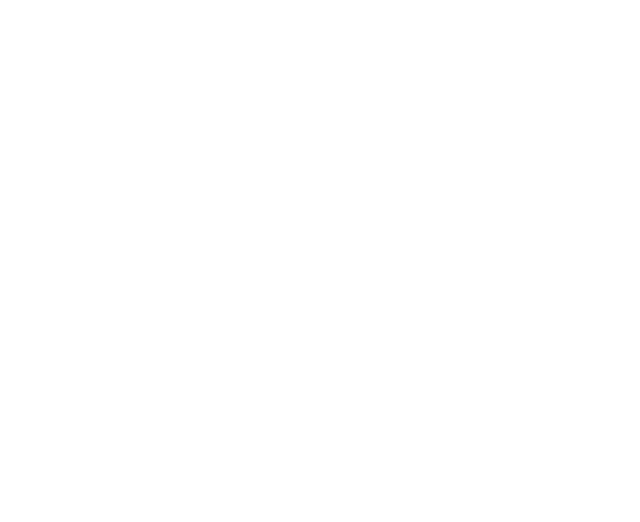
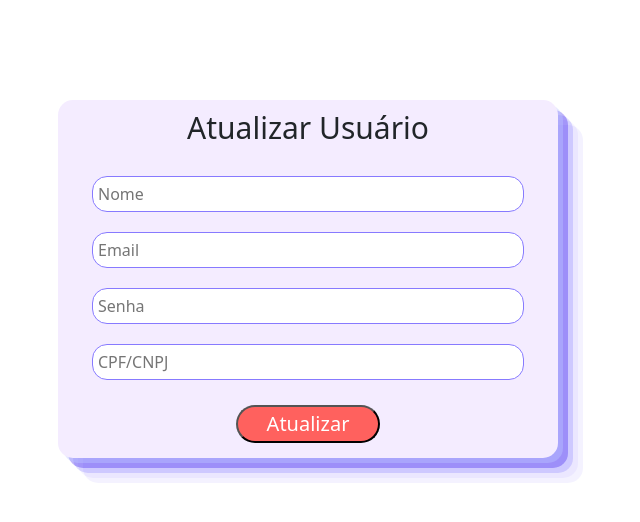
Before and after one commit to aamekst/react_teste, a React (Create React App) app: page /atualizar_user/1 in a window 1280 px wide. Before the commit this address had no page. Shown: the top 522 px of the page, without its empty margins (332-972 px from the left). Built offline with nearby package versions, Linux system fonts and the light colour scheme; no server answers.

Commit message:
'lista_todos_user'

```diff
--- a/package.json
+++ b/package.json
@@ -6,11 +6,12 @@
     "@testing-library/jest-dom": "^5.17.0",
     "@testing-library/react": "^13.4.0",
     "@testing-library/user-event": "^13.5.0",
+    "bootstrap": "^5.3.3",
     "i": "^0.3.7",
     "npm": "^10.9.0",
     "react": "^18.3.1",
     "react-dom": "^18.3.1",
-    "react-router-dom": "^6.26.2",
+    "react-router-dom": "^6.27.0",
     "react-scripts": "5.0.1",
     "web-vitals": "^2.1.4"
   },
--- a/src/App.js
+++ b/src/App.js
@@ -1,9 +1,12 @@
 import logo from './logo.svg';
 import './App.css';
-import CadastroUser from './components/CadastroUser';
+import CadastroUser from './components/user/CadastroUser';
+import 'bootstrap/dist/css/bootstrap.min.css';
+
 
 function App() {
   return (
+
     <div >
       <h2 id="title">Cidade de SP pode ter novo recorde de calor do ano nesta quarta,<br/> com máxima de 36°C</h2>
       Índice supera os 35°C registrados nesta terça (24), maior temperatura do ano até agora, segundo dados do Instituo Nacional de Meteorologia (Inmet).
--- a/src/components/CadastroUser.css
+++ b/src/components/user/AtualizarUser.css
@@ -1,5 +1,5 @@
-#formulario{
-    background-color: rgb(215, 240, 253);
+#formu{
+    background-color: #f4ecff;
     max-width: 500px;
     margin: 0 auto;
     padding: 10px;
@@ -8,10 +8,15 @@
     margin-top: 100px;
     box-shadow: rgba(188, 198, 255, 0.4) 5px 5px, rgba(43, 9, 236, 0.3) 10px 10px, rgba(92, 80, 255, 0.2) 15px 15px, rgba(158, 133, 248, 0.1) 20px 20px, rgba(42, 7, 245, 0.05) 25px 25px;
 
-
 }
 h1{
     text-align: center;
+    font-size: 30px;
+    margin-bottom: 30px;
+}
+
+body{
+    background-color: white;
 }
 
 input[type=text], select{
@@ -36,13 +41,15 @@ input[type=password], select{
     margin-bottom: 20px;
 }
 
-input[type=submit], select{
+button[type=submit], select{
     width: 30%;
     padding: 5px;
-    background-color: rgb(75, 1, 136);
+    background-color: #ff615e;
     color: white;
     border-radius: 20px;
     margin: 5px;
+    padding: 2px;
+    font-size: 20px;
     border-color: black;
 
 }
--- /dev/null
+++ b/src/components/user/AtualizarUser.js
@@ -0,0 +1,87 @@
+import React, { useState, useEffect } from 'react';
+import { useNavigate, useParams } from 'react-router-dom';
+import './AtualizarUser.css';
+
+function AtualizarUser() {
+    const [user, setUser] = useState({
+        name: '',
+        email: '',
+        password: '',
+        cpfcnpj: ''
+    });
+
+    const { id } = useParams(); // Obtém o ID do usuário da URL
+    const navigate = useNavigate();
+
+    // Função para buscar o usuário existente
+    useEffect(() => {
+        const fetchUser = async () => {
+            const response = await fetch(`http://localhost:8000/api/users/buscar/${id}`);
+            const data = await response.json();
+            setUser(data);
+        };
+
+        fetchUser().catch(error => console.error('Erro ao buscar o usuário:', error));
+    }, [id]);
+
+    // Função para atualizar o usuário
+    const updateUser = async (e) => {
+        e.preventDefault();
+
+        const response = await fetch(`http://localhost:8000/api/users/atualiza/${id}`, {
+            method: 'PUT',
+            headers: {
+                'Content-Type': 'application/json',
+            },
+            body: JSON.stringify(user)
+        });
+
+        if (response.ok) {
+            // Exibe um alerta de sucesso
+            window.alert('Usuário atualizado com sucesso!');
+            navigate('/listar_user'); // Redireciona após a atualização
+        } else {
+            console.error('Erro ao atualizar usuário:', response.status);
+            window.alert('Erro ao atualizar usuário. Tente novamente.');
+        }
+    };
+
+    return (
+        <div id="formu">
+            <h1>Atualizar Usuário</h1>
+            <form onSubmit={updateUser}>
+                <input
+                    type="text"
+                    placeholder="Nome"
+                    value={user.name}
+                    onChange={e => setUser({ ...user, name: e.target.value })}
+                    required
+                />
+                <input
+                    type="email"
+                    placeholder="Email"
+                    value={user.email}
+                    onChange={e => setUser({ ...user, email: e.target.value })}
+                    required
+                />
+                <input
+                    type="password"
+                    placeholder="Senha"
+                    value={user.password}
+                    onChange={e => setUser({ ...user, password: e.target.value })}
+                    required
+                />
+                <input
+                    type="text"
+                    placeholder="CPF/CNPJ"
+                    value={user.cpfcnpj}
+                    onChange={e => setUser({ ...user, cpfcnpj: e.target.value })}
+                    required
+                />
+                <button type="submit">Atualizar</button>
+            </form>
+        </div>
+    );
+}
+
+export default AtualizarUser;
--- /dev/null
+++ b/src/components/user/CadastroUser.css
@@ -0,0 +1,58 @@
+#formulario{
+    background-color: rgb(215, 240, 253);
+    max-width: 500px;
+    margin: 0 auto;
+    padding: 10px;
+    border-radius: 15px;
+    text-align: center;
+    margin-top: 100px;
+    box-shadow: rgba(188, 198, 255, 0.4) 5px 5px, rgba(43, 9, 236, 0.3) 10px 10px, rgba(92, 80, 255, 0.2) 15px 15px, rgba(158, 133, 248, 0.1) 20px 20px, rgba(42, 7, 245, 0.05) 25px 25px;
+
+}
+h1{
+    text-align: center;
+}
+
+body{
+    background-color: white;
+}
+
+input[type=text], select{
+    width: 90%;
+    border-radius: 15px;
+    border: 1px solid rgb(135, 122, 255);
+    padding: 5px;
+    margin-bottom: 20px;
+}
+input[type=email], select{
+    width: 90%;
+    border-radius: 15px;
+    border: 1px solid rgb(135, 122, 255);
+    padding: 5px;
+    margin-bottom: 20px;
+}
+input[type=password], select{
+    width: 90%;
+    border-radius: 15px;
+    padding: 5px;
+    border: 1px solid rgb(135, 122, 255);
+    margin-bottom: 20px;
+}
+
+input[type=submit], select{
+    width: 30%;
+    padding: 5px;
+    background-color: rgb(75, 1, 136);
+    color: white;
+    border-radius: 20px;
+    margin: 5px;
+    border-color: black;
+
+}
+
+label {
+    display: block; /* Alinha as labels à esquerda */
+    text-align: left; /* Alinha o texto à esquerda */
+    margin-left: 22px;
+    margin-bottom: 5px; /* Espaçamento entre a label e o input */
+}
--- /dev/null
+++ b/src/components/user/ConsultarUser.css
@@ -0,0 +1,55 @@
+.c-card {
+    padding: 0.5rem;
+    margin: 2.5rem;
+    background-color: white;
+    box-shadow: rgba(188, 198, 255, 0.4) 5px 5px, rgba(43, 9, 236, 0.3) 10px 10px, rgba(92, 80, 255, 0.2) 15px 15px, rgba(158, 133, 248, 0.1) 20px 20px, rgba(42, 7, 245, 0.05) 25px 25px;
+    text-align: center;
+    border:rgba(43, 9, 236, 0.3) solid 2px ;
+    border-radius: 15px;
+    width: 20rem;
+    height: 10rem;
+}
+
+.users-list {
+    display: flex;            /* Faz os cartões ficarem lado a lado */
+    flex-wrap: wrap;          /* Permite que os cartões quebrem para a linha de baixo se não houver espaço */
+    justify-content: center;  /* Centraliza os cartões horizontalmente */
+    gap: 1rem;                /* Espaço entre os cartões */
+}
+
+
+.c-card h2 {
+padding: 0.5rem;
+font-size: 1.5rem;
+color: rgba(43, 9, 236, 0.767);
+}
+
+.c-card p {
+width: 20rem;
+text-align: center;
+color: black;
+}
+
+body{
+    background-color: whitesmoke;
+}
+
+#lista{
+    background-color: blueviolet;
+    margin: 20px auto;
+    border-radius: 30px;
+    padding: 1px;
+    color: white;
+    width: 50%;
+    justify-content: center; /* Centraliza horizontalmente */
+    align-items: center; /* Centraliza verticalmente */
+    display: block;
+    box-shadow: red;
+}
+
+#lista h1{
+    margin: 5px auto;
+    padding: 3px;
+    text-align: center;
+
+}
--- /dev/null
+++ b/src/components/user/ConsultarUser.js
@@ -0,0 +1,61 @@
+import './ConsultarUser.css';
+import { useState, useEffect } from 'react';
+import { useNavigate } from 'react-router-dom'; // Importando useNavigate para navegação
+
+function ConsultarUser() {
+    const [users, setUsers] = useState([]); // Estado para armazenar os usuários
+    const navigate = useNavigate(); // Hook para navegação
+
+    // Função para buscar os usuários
+    async function buscar() {
+        try {
+            let api = await fetch("http://localhost:8000/api/users/todos", {
+                method: 'GET',
+                headers: {
+                    'Content-Type': 'application/json'
+                }
+            });
+            let resposta = await api.json();
+            setUsers(resposta); // Armazenar a lista de usuários no estado
+        } catch (error) {
+            console.error("Erro ao buscar usuários:", error);
+        }
+    }
+
+    // Chamar a função buscar quando o componente for montado
+    useEffect(() => {
+        buscar();
+    }, []);
+
+    // Função simples para redirecionar
+    const handleCardClick = (userId) => {
+        navigate(`/atualizar_user/${userId}`); // Redireciona para a rota de atualização com o ID do usuário
+    };
+
+    return (
+        <div>
+            <div id='lista'>
+                <h1>Usuários</h1></div>
+            <div className="users-list">
+                {users.length > 0 ? (
+                    users.map(user => (
+                        <div
+                            key={user.id}
+                            className="c-card"
+                            onClick={() => handleCardClick(user.id)} // Função de navegação no clique
+                            style={{ cursor: 'pointer' }} // Mostra que o cartão é clicável
+                        >
+                            <h2>{user.name}</h2>
+                            <p>{user.email}</p>
+                            <p>CPF/CNPJ: {user.cpfcnpj}</p>
+                        </div>
+                    ))
+                ) : (
+                    <p>Carregando usuários...</p>
+                )}
+            </div>
+        </div>
+    );
+}
+
+export default ConsultarUser;
--- a/src/index.js
+++ b/src/index.js
@@ -4,7 +4,10 @@ import {BrowserRouter, Routes, Route} from 'react-router-dom'
 import './index.css';
 import App from './App';
 import reportWebVitals from './reportWebVitals';
-import CadastroUser from './components/CadastroUser';
+import CadastroUser from './components/user/CadastroUser';
+import ConsultarUser from './components/user/ConsultarUser';
+import AtualizarUser from './components/user/AtualizarUser';
+
 
 const root = ReactDOM.createRoot(document.getElementById('root'));
 root.render(
@@ -13,6 +16,8 @@ root.render(
     <Routes>
       <Route path='/' element={<App/>}/>
       <Route path='/cadastro_user' element={<CadastroUser/>}/>
+      <Route path='/listar_user' element={<ConsultarUser/>}/>
+      <Route path='/atualizar_user/:id' element={<AtualizarUser/>}/>
     </Routes>
     </BrowserRouter>
   </React.StrictMode>
```
Also changed, not shown: src/components/user/CadastroUser.js (renamed from src/components/CadastroUser.js), 1 other file (tests, documents, lock files or other folders).
